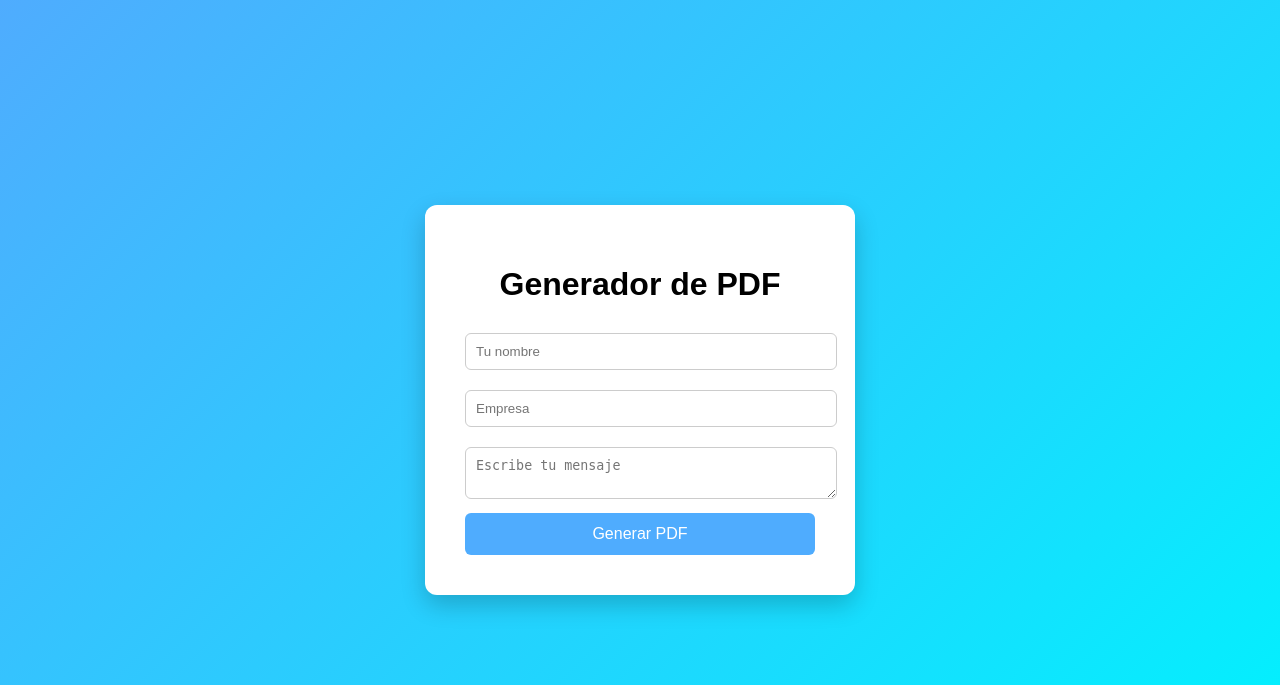
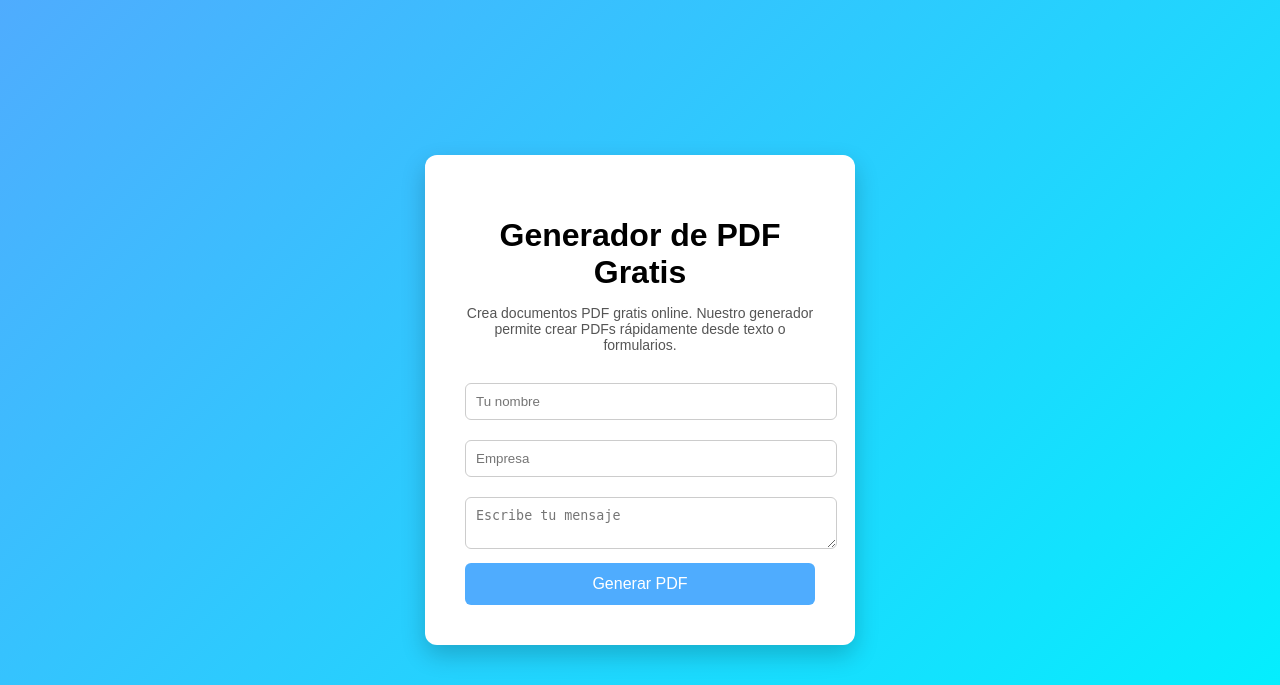
Before and after one commit to aguavellana1-lang/mi-web-pdf, a Flask app: page / in a window 1280 px wide. Shown: the top 685 px of the page. Run offline with Flask 3, Linux system fonts and the light colour scheme.

Commit message:
Enhance HTML title and meta description
Updated the title and meta description for better SEO. Improved the introductory text for clarity.

```diff
--- a/templates/index.html
+++ b/templates/index.html
@@ -1,7 +1,11 @@
 <!DOCTYPE html>
 <html>
+
 <head>
-<title>Generador de PDF Gratis</title>
+<title>Generador de PDF Gratis Online | Crear PDF Fácil</title>
+
+<meta name="description" content="Generador de PDF gratis online. Crea documentos PDF rápidamente sin registrarte.">
+
 <meta name="viewport" content="width=device-width, initial-scale=1.0">
 
 <style>
@@ -25,6 +29,12 @@ text-align:center;
 }
 
 h1{
+margin-bottom:10px;
+}
+
+p{
+color:#555;
+font-size:14px;
 margin-bottom:20px;
 }
 
@@ -58,7 +68,9 @@ background:#3a8de0;
 
 <div class="container">
 
-<h1>Generador de PDF</h1>
+<h1>Generador de PDF Gratis</h1>
+
+<p>Crea documentos PDF gratis online. Nuestro generador permite crear PDFs rápidamente desde texto o formularios.</p>
 
 <form action="/generar" method="POST">
 
@@ -75,4 +87,5 @@ background:#3a8de0;
 </div>
 
 </body>
+
 </html>
```
